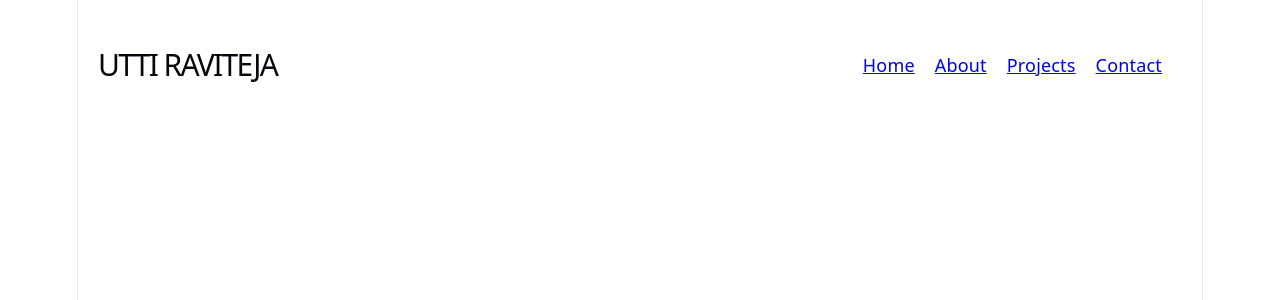
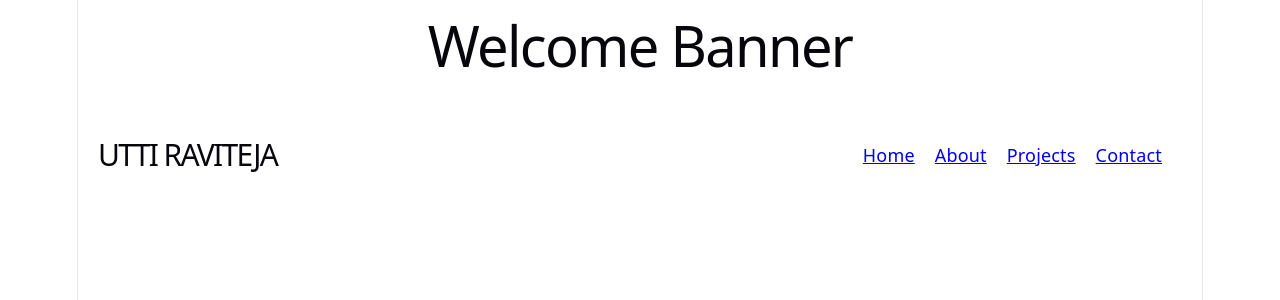
Before and after one commit to ravitejautti7/portfolio, a React app: page / in a window 1280 px wide. Shown: the top 300 px of the page. Built offline with nearby package versions, Linux system fonts and the light colour scheme; the HTML template or start-up script is replaced by a standard one.

Commit message:
Created banner

```diff
--- a/src/App.jsx
+++ b/src/App.jsx
@@ -11,6 +11,7 @@ function App(){
 
     return(
         <div>
+            <h1>Welcome Banner</h1>
             <Navbar />
             <Routes>
                 <Route path="/" element={<Home/>} />
```
